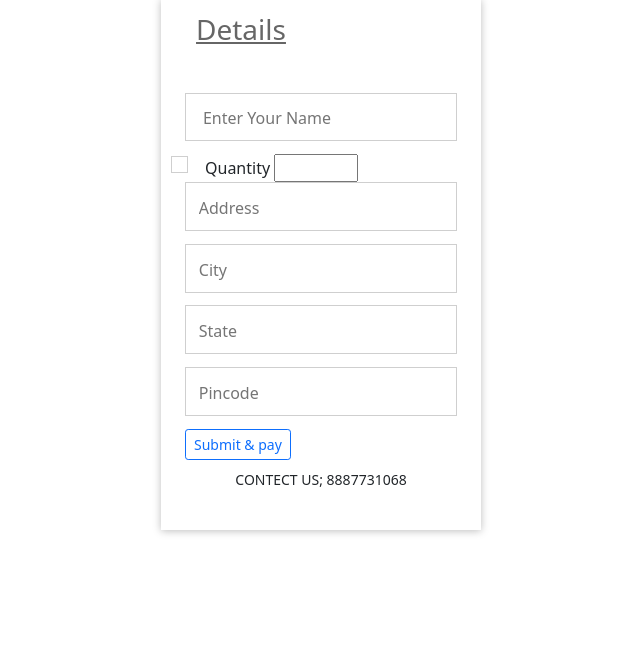
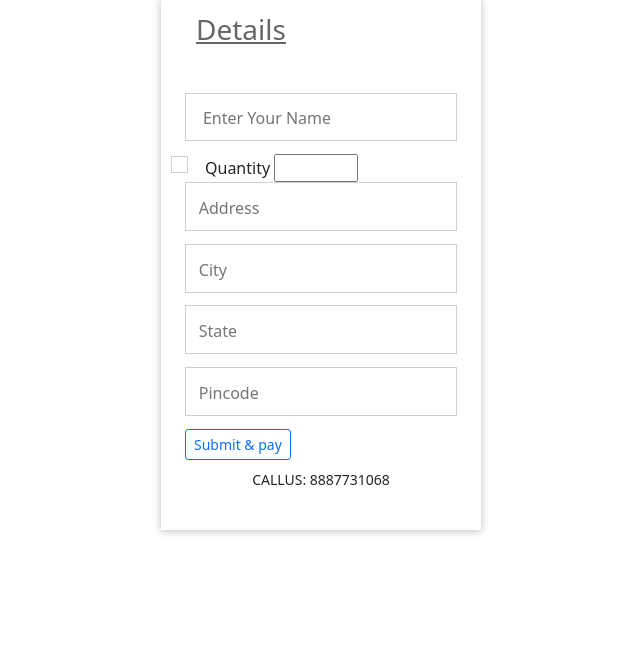
Before and after one commit to Manokamnasingh1/Foodorderapp, a Django app: page /order in a window 1280 px wide. Shown: the part 49-714 px from the top of the page, without its empty margins (319-959 px from the left). Run offline with Django 4.2, Linux system fonts and the light colour scheme.

Commit message:
Update order.html

```diff
--- a/templates/order.html
+++ b/templates/order.html
@@ -49,7 +49,7 @@ jQuery(document).ready(function($) {
           </form><!--.login-form-->
           <div class="help-text">
 
-            <p>CONTECT US; 8887731068 </p>
+            <p>CALLUS: 8887731068 </p>
 
           </div><!--.help-text-->
 
```
